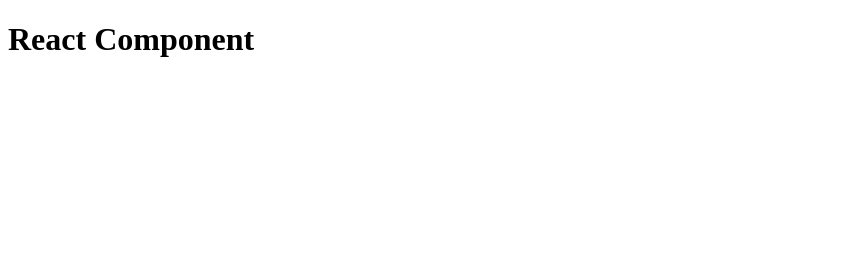
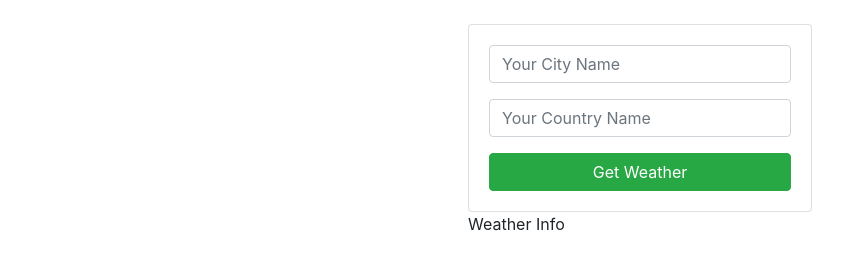
Before and after one commit to mflir/WeatherReactApp, a React app: page / in a window 1280 px wide. Shown: the whole page, without its empty margins (0-867 px from the left). Built offline with nearby package versions, Linux system fonts and the light colour scheme.

Commit message:
[wip] create components

```diff
--- a/src/app/App.js
+++ b/src/app/App.js
@@ -0,0 +1,21 @@
+import React, { Component } from 'react';
+
+import WeatherInfo from './components/WeatherInfo'
+import WeatherForm from './components/WeatherForm'
+
+class App extends Component {
+  render() {
+    return (
+      <div className="container p-4">
+        <div className="row">
+          <div className="col-md-4 mx-auto">
+            <WeatherForm />
+            <WeatherInfo />
+          </div>
+        </div>
+      </div>
+    );
+  }
+}
+
+export default App;
--- a/src/app/components/WeatherForm.js
+++ b/src/app/components/WeatherForm.js
@@ -0,0 +1,17 @@
+import React from 'react';
+
+const WeatherForm = props => (
+  <div className="card card-body">
+    <form action="">
+      <div className="form-group">
+        <input type="text" name="city" placeholder="Your City Name" className="form-control" autofocus />
+      </div>
+      <div className="form-group">
+        <input type="text" name="country" placeholder="Your Country Name" className="form-control" autofocus />
+      </div>
+      <button className="btn btn-success btn-block">Get Weather</button>
+    </form>
+  </div>
+);
+
+export default WeatherForm;
--- a/src/app/components/WeatherInfo.js
+++ b/src/app/components/WeatherInfo.js
@@ -0,0 +1,9 @@
+import React from 'react';
+
+const WeatherInfo = (props) => {
+  return (
+    <div>Weather Info</div>
+  )
+}
+
+export default WeatherInfo;
--- a/src/app/index.js
+++ b/src/app/index.js
@@ -1,6 +1,7 @@
 import React from 'react';
 import { render } from 'react-dom'
 
+import App from './App'
 import './index.css';
 
-render(<h1>React Component</h1>, document.getElementById('app'));
+render(<App />, document.getElementById('app'));
--- a/src/index.html
+++ b/src/index.html
@@ -6,6 +6,8 @@
   <meta name="viewport" content="width=device-width, initial-scale=1.0">
   <meta http-equiv="X-UA-Compatible" content="ie=edge">
   <title>Weather app</title>
+  <link rel="stylesheet" href="https://stackpath.bootstrapcdn.com/bootstrap/4.3.1/css/bootstrap.min.css"
+    integrity="sha384-ggOyR0iXCbMQv3Xipma34MD+dH/1fQ784/j6cY/iJTQUOhcWr7x9JvoRxT2MZw1T" crossorigin="anonymous">
 </head>
 
 <body>
```
